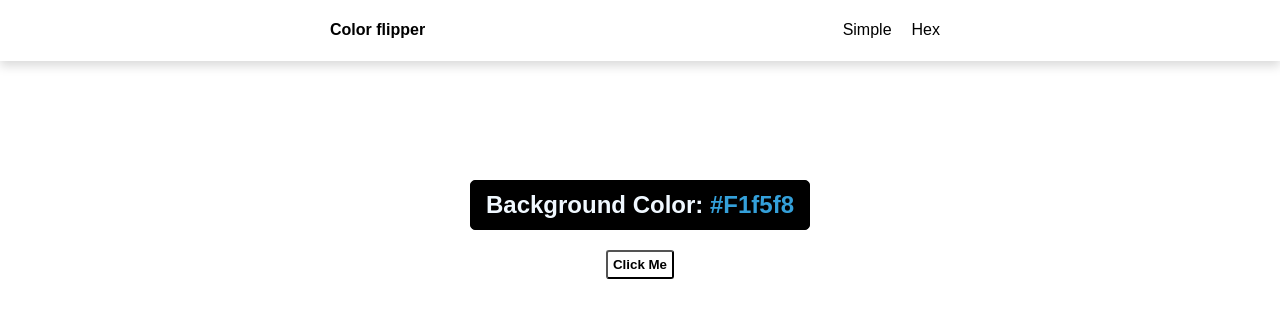
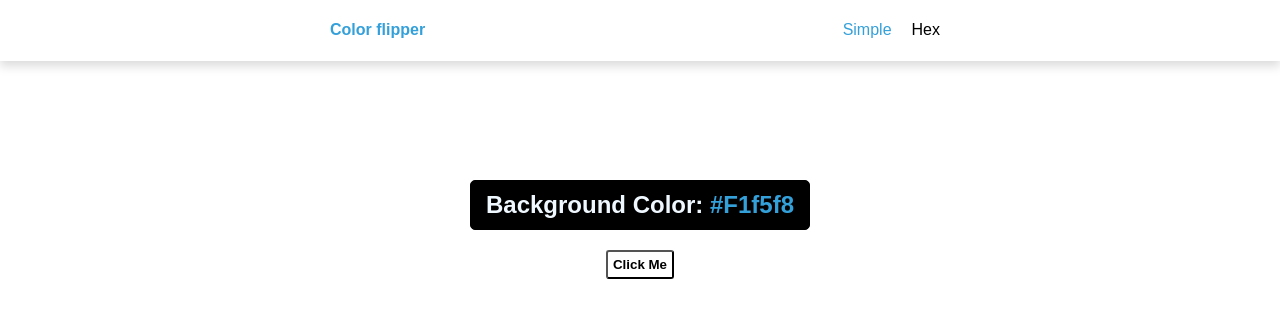
Before and after one commit to jamiltarif/color-flipper, a plain HTML site: page index.html in a window 1280 px wide. In both pictures the pointer is over the link "Simple". Drawn offline with Linux system fonts and the light colour scheme.

Commit message:
Add style on h4 and list item

```diff
--- a/style.css
+++ b/style.css
@@ -1,9 +1,10 @@
-/* nav */
 body{
     font-family: Arial, Helvetica, sans-serif;
     margin: 0;
     padding: 0;
 }
+/* nav */
+
 nav{
     /* border: 1px solid black; */
     background-color: white;
@@ -29,6 +30,9 @@ nav{
 li{
     list-style-type: none;
 }
+h4{
+    color:rgb(52, 160, 218);
+}
 a{
     text-decoration: none;
     color: black;
@@ -36,6 +40,10 @@ a{
     cursor: pointer;
 
 }
+a:hover{
+    color:rgb(52, 160, 218);
+}
+
 
 /* ----Container---*/
 .container{
```
